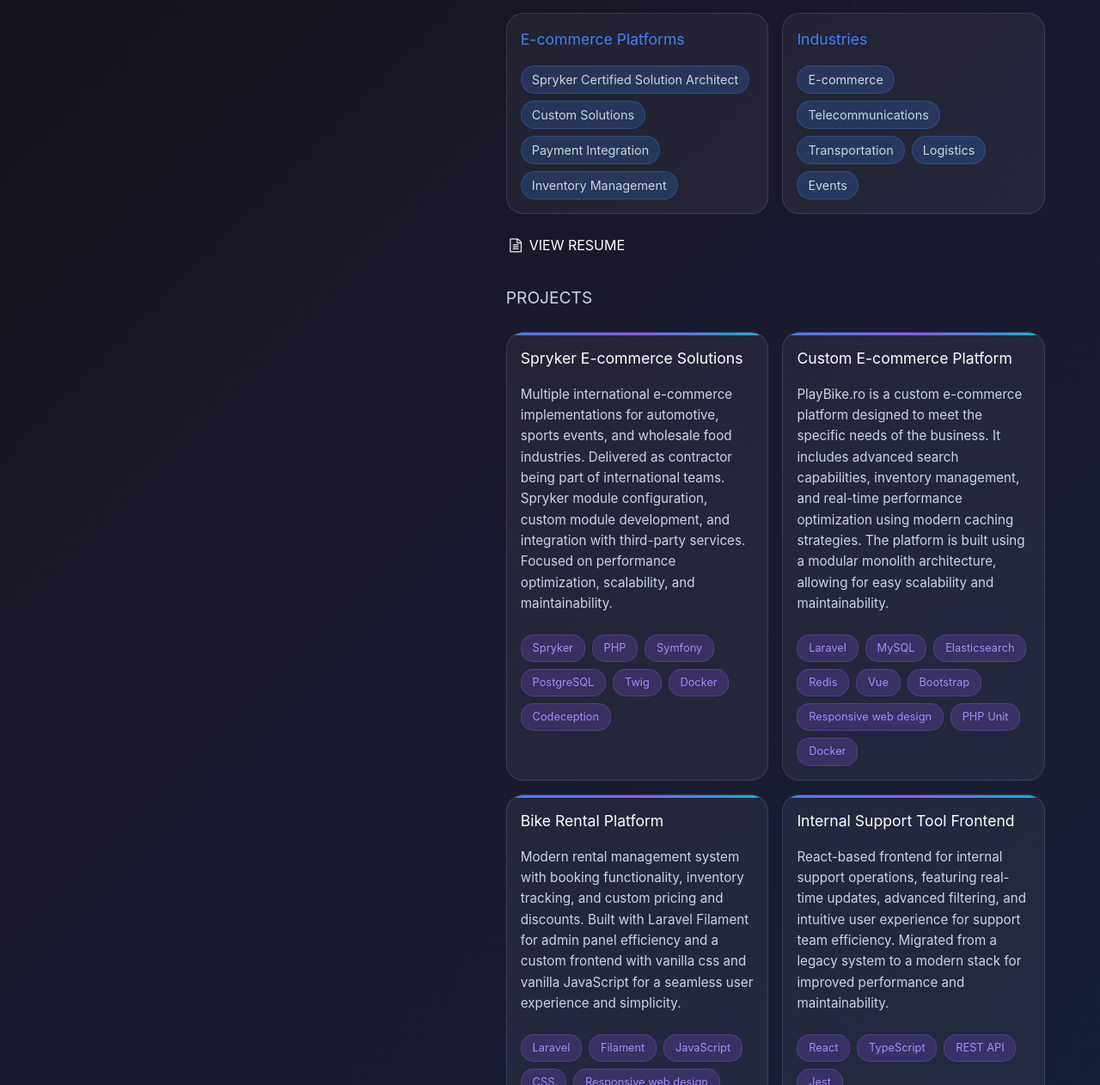
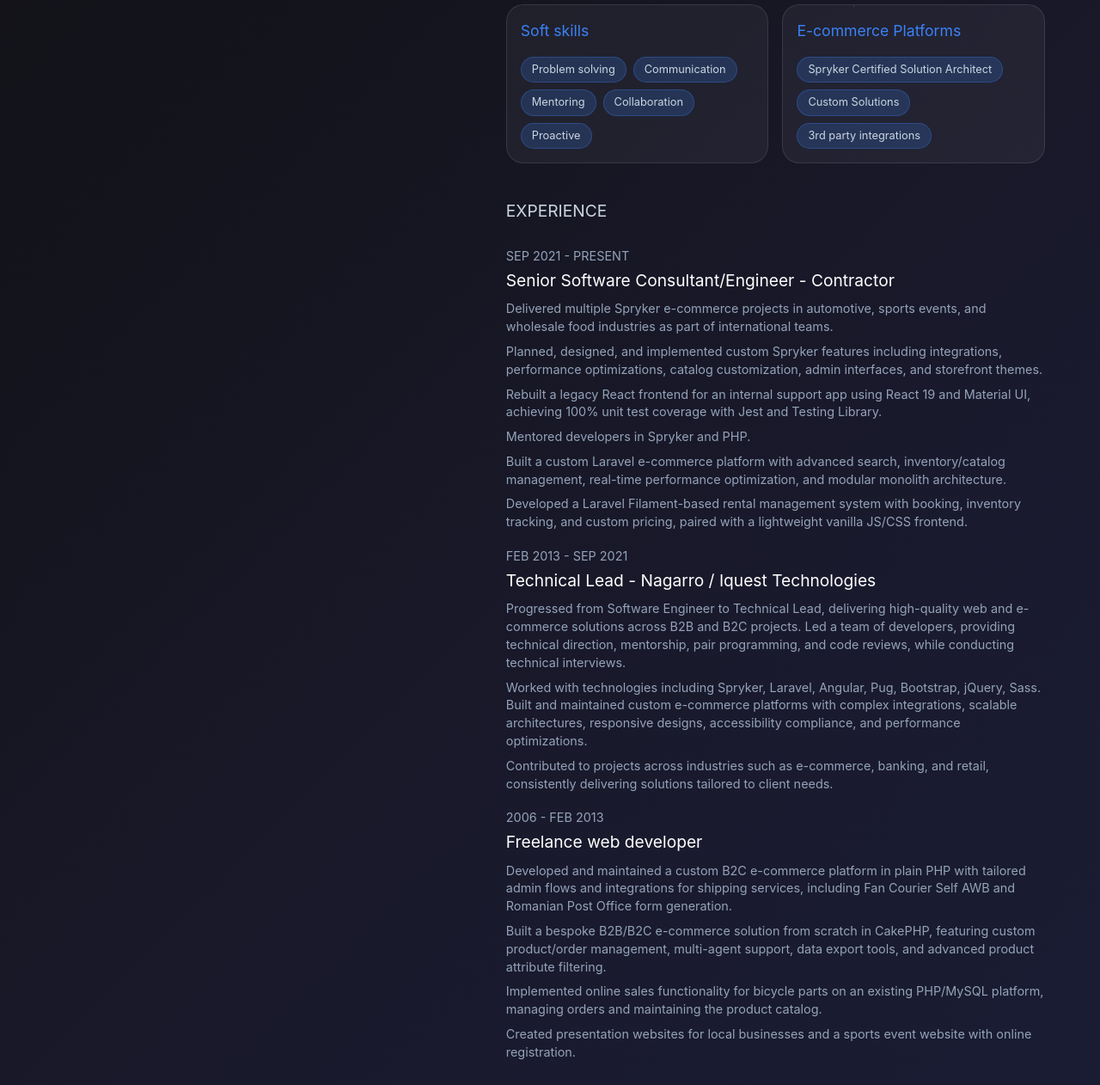
Before and after one commit to costiiordan/portfolio, a website built with Vite: page src/index.html in a window 1280 px wide. Shown: the part 752-2014 px from the top of the page at 86% size. Built offline with nearby package versions, Linux system fonts and the light colour scheme.

Commit message:
Add experience section and formulation changes

```diff
--- a/src/css/main.css
+++ b/src/css/main.css
@@ -323,7 +323,7 @@
     background: rgba(59, 130, 246, 0.2);
     border: 1px solid rgba(59, 130, 246, 0.3);
     border-radius: 18px;
-    font-size: 0.9rem;
+    font-size: 0.8rem;
     color: #cbd5e1;
     transition: all 0.3s ease;
 
@@ -332,6 +332,39 @@
             background: rgba(59, 130, 246, 0.3);
         }
     }
+}
+
+.experience {
+    padding: 1.5rem 0;
+}
+
+.experience-list {
+    display: flex;
+    flex-direction: column;
+    gap: 0.5rem;
+}
+
+.experience-item {
+    p {
+        margin: 0 0 0.5rem;
+        color: var(--text-color-1);
+        line-height: 1.3rem;
+        font-size: 0.9rem;
+    }
+}
+
+.experience-date {
+    font-size: 0.9rem;
+    color: var(--text-color-1);
+    margin-bottom: 0.5rem;
+    text-transform: uppercase;
+}
+
+.experience-title {
+    font-size: 1.2rem;
+    font-weight: normal;
+    color: #ffffff;
+    margin-bottom: 0.5rem;
 }
 
 .projects {
--- a/src/index.html
+++ b/src/index.html
@@ -23,11 +23,12 @@
             <header>
                 <h1>Constantin Iordan</h1>
                 <h2>Senior Software Consultant/Engineer</h2>
-                <p>I build with passion software tailored for your business needs.</p>
+                <p>I passionately build software tailored to your business needs.</p>
                 <nav>
                     <ul class="nav-links">
                         <li><a href="#about" class="active">About</a></li>
                         <li><a href="#skills">Skills</a></li>
+                        <li><a href="#experience">Experience</a></li>
                         <li><a href="#projects">Projects</a></li>
                     </ul>
                 </nav>
@@ -51,16 +52,16 @@
             <h3 class="section-title">About</h3>
 
             <p>
-                I’m deeply passionate about software engineering—it’s not just my career, it’s something I truly love
-                doing. When I work on something I care about, I give it my full dedication, and that’s when I create
-                my best work.
+                I’m deeply passionate about software engineering - it’s not just my career, it’s something I truly love
+                doing. I bring the same dedication and focus to every project I take on, and that’s when I deliver my
+                best work.
             </p>
             <p>
-                Over the past 18 years, I’ve had the privilege of building solutions that tackle real-world challenges
-                across industries like e-commerce, telecommunications, transportation, logistics, and tourism.
+                With 18 years of experience in software engineering, I use my problem-solving skills and deep
+                understanding of customer needs to create software that not only works but truly makes a difference.
             </p>
             <p>
-                For me, great software is more than just working code—it’s clean, maintainable, and built on scalable
+                For me, great software is more than just working code - it’s clean, maintainable, and built on scalable
                 architecture with thoughtful design. That’s what makes it reliable and valuable for the long term.
             </p>
             <p>
@@ -70,7 +71,7 @@
         </section>
 
         <section id="skills" class="skills" data-role="section" data-section-name="skills">
-            <h2 class="section-title">Technical Expertise</h2>
+            <h2 class="section-title">Skills</h2>
             <div class="skills-grid">
                 <div class="skill-category">
                     <h4>Backend Development</h4>
@@ -98,30 +99,103 @@
                     </div>
                 </div>
                 <div class="skill-category">
+                    <h4>Soft skills</h4>
+                    <div class="skill-tags">
+                        <span class="skill-tag">Problem solving</span>
+                        <span class="skill-tag">Communication</span>
+                        <span class="skill-tag">Mentoring</span>
+                        <span class="skill-tag">Collaboration</span>
+                        <span class="skill-tag">Proactive</span>
+                    </div>
+                </div>
+                <div class="skill-category">
                     <h4>E-commerce Platforms</h4>
                     <div class="skill-tags">
                         <span class="skill-tag">Spryker Certified Solution Architect</span>
                         <span class="skill-tag">Custom Solutions</span>
-                        <span class="skill-tag">Payment Integration</span>
-                        <span class="skill-tag">Inventory Management</span>
+                        <span class="skill-tag">3rd party integrations</span>
                     </div>
                 </div>
-                <div class="skill-category">
-                    <h4>Industries</h4>
-                    <div class="skill-tags">
-                        <span class="skill-tag">E-commerce</span>
-                        <span class="skill-tag">Telecommunications</span>
-                        <span class="skill-tag">Transportation</span>
-                        <span class="skill-tag">Logistics</span>
-                        <span class="skill-tag">Events</span>
-                    </div>
+            </div>
+        </section>
+
+        <section id="experience" class="experience" data-role="section" data-section-name="experience">
+            <h2 class="section-title">Experience</h2>
+
+            <div class="experience-list">
+                <div class="experience-item">
+                    <span class="experience-date">Sep 2021 - Present</span>
+                    <h3 class="experience-title">Senior Software Consultant/Engineer - Contractor</h3>
+                    <p>
+                        Delivered multiple Spryker e-commerce projects in automotive, sports events, and wholesale
+                        food industries as part of international teams.
+                    </p>
+                    <p>
+                        Planned, designed, and implemented custom Spryker features including integrations, performance
+                        optimizations, catalog customization, admin interfaces, and storefront themes.
+                    </p>
+                    <p>
+                        Rebuilt a legacy React frontend for an internal support app using React 19 and Material UI,
+                        achieving 100% unit test coverage with Jest and Testing Library.
+                    </p>
+                    <p>
+                        Mentored developers in Spryker and PHP.
+                    </p>
+                    <p>
+                        Built a custom Laravel e-commerce platform with advanced search, inventory/catalog
+                        management, real-time performance optimization, and modular monolith architecture.
+                    </p>
+                    <p>
+                        Developed a Laravel Filament-based rental management system with booking, inventory
+                        tracking, and custom pricing, paired with a lightweight vanilla JS/CSS frontend.
+                    </p>
+                </div>
+                <div class="experience-item">
+                    <span class="experience-date">Feb 2013 - Sep 2021</span>
+                    <h3 class="experience-title">Technical Lead - Nagarro / Iquest Technologies</h3>
+                    <p>
+                        Progressed from Software Engineer to Technical Lead, delivering high-quality web and e-commerce
+                        solutions across B2B and B2C projects. Led a team of developers, providing technical direction,
+                        mentorship, pair programming, and code reviews, while conducting technical interviews.
+                    </p>
+                    <p>
+                        Worked with technologies including Spryker, Laravel, Angular, Pug, Bootstrap, jQuery, Sass.
+                        Built and maintained custom e-commerce platforms with complex integrations, scalable
+                        architectures, responsive designs, accessibility compliance, and performance optimizations.
+                    </p>
+                    <p>
+                        Contributed to projects across industries such as e-commerce, banking, and retail, consistently
+                        delivering solutions tailored to client needs.
+                    </p>
+                </div>
+                <div class="experience-item">
+                    <span class="experience-date">2006 - Feb 2013</span>
+                    <h3 class="experience-title">Freelance web developer</h3>
+                    <p>
+                        Developed and maintained a custom B2C e-commerce platform in plain PHP with tailored admin flows
+                        and integrations for shipping services, including Fan Courier Self AWB and Romanian Post Office
+                        form generation.
+                    </p>
+                    <p>
+                        Built a bespoke B2B/B2C e-commerce solution from scratch in CakePHP, featuring custom
+                        product/order management, multi-agent support, data export tools, and advanced product attribute
+                        filtering.
+                    </p>
+                    <p>
+                        Implemented online sales functionality for bicycle parts on an existing PHP/MySQL platform,
+                        managing orders and maintaining the product catalog.
+                    </p>
+                    <p>
+                        Created presentation websites for local businesses and a sports event website with online
+                        registration.
+                    </p>
                 </div>
             </div>
 
             <div class="resume">
                 <a href="#" target="_blank" data-action="view-resume">
                     <span class="icon-doc-text"></span>
-                    <span>View Resume</span>
+                    <span>View Full Resume</span>
                 </a>
             </div>
         </section>
```
Also changed, not shown: 1 other file.
